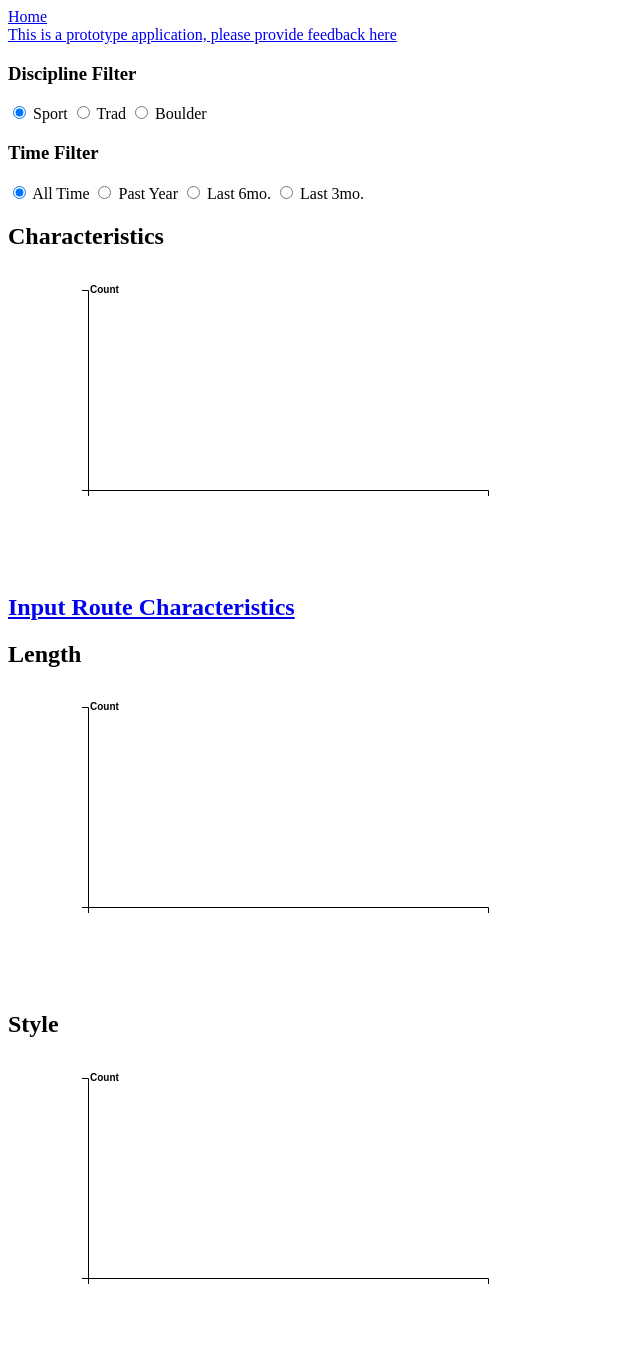
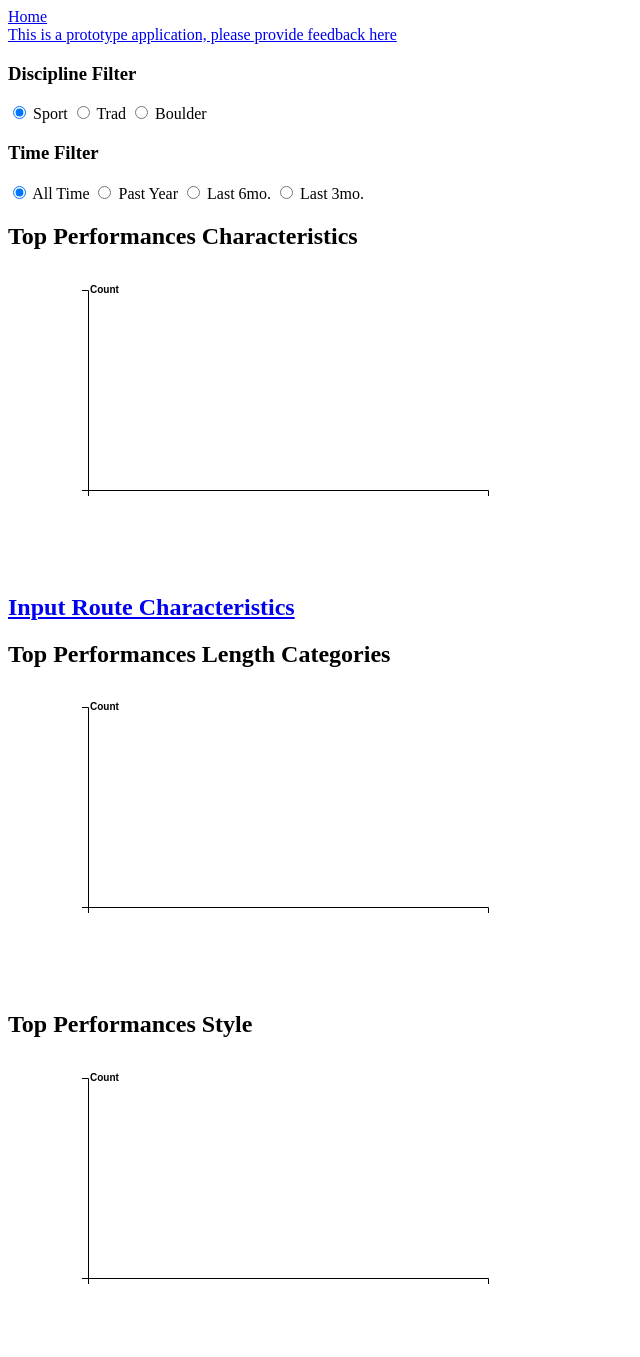
Before and after one commit to irubey/Prototype-Climbing-Analytics-App, a Flask app: page /performance-characteristics in a window 1280 px wide. Shown: the top 1357 px of the page, without its empty margins (0-640 px from the left). Run offline with Flask 3, Linux system fonts and the light colour scheme.

Commit message:
small changes

```diff
--- a/static/js/locationRace.js
+++ b/static/js/locationRace.js
@@ -1,5 +1,5 @@
 function locationRaceChart(userTicksData,targetId){
-  const MARGIN = { top: 20, right: 20, bottom: 20, left: 150 };
+  const MARGIN = { top: 20, right: 20, bottom: 20, left: 20};
   const topCount = 20;
 
 
--- a/templates/performanceCharacteristics.html
+++ b/templates/performanceCharacteristics.html
@@ -40,15 +40,15 @@
         </div>
 
 
-        <h1>Characteristics</h1>
+        <h1>Top Performances Characteristics</h1>
         <div id="performance-characteristics"></div>
 
         <a href="{{ url_for('pyramid_input', username=username) }}"><h2>Input Route Characteristics</h2></a>
 
-        <h2>Length</h2>
+        <h2>Top Performances Length Categories</h2>
         <div id="performance-length"></div>
 
-        <h2>Style</h2>
+        <h2>Top Performances Style</h2>
         <div id="performance-style"></div>
         <a href="{{ url_for('pyramid_input', username=username) }}"><h2>Input Route Styles</h2></a>
     </section>
```
Also changed, not shown: templates/pyramidInputs.html (+4 -4 lines).
